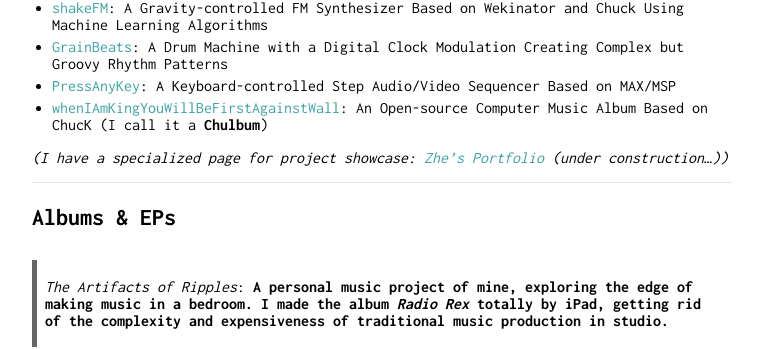
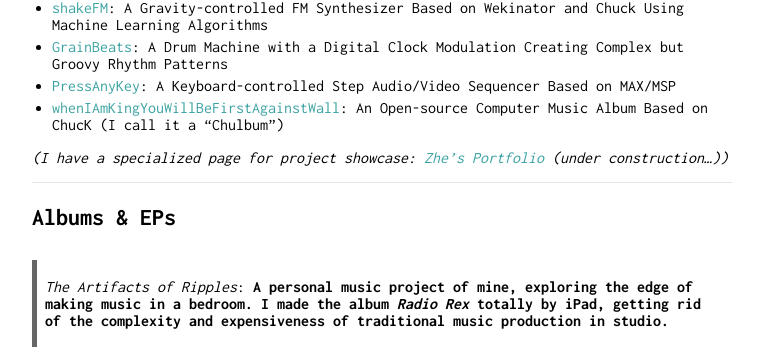
Before and after one commit to Paranoid2droid/cv, a Jekyll site: the page built from index.md, in a window 1280 px wide and 900 px high, scrolled down 2213 px. Shown: the part 161-510 px from the top of the window, without its empty margins (258-1021 px from the left). Built offline with Jekyll 4.4.1, drawn with Linux system fonts in a browser that asks for light colours.

Commit message:
update projects

```diff
--- a/index.md
+++ b/index.md
@@ -97,7 +97,7 @@
 * [shakeFM](https://github.com/paranoid2droid/shakeFM){:target="_blank"}: A Gravity-controlled FM Synthesizer Based on Wekinator and Chuck Using Machine Learning Algorithms
 * [GrainBeats](https://github.com/paranoid2droid/GrainBeats){:target="_blank"}: A Drum Machine with a Digital Clock Modulation Creating Complex but Groovy Rhythm Patterns
 * [PressAnyKey](https://github.com/paranoid2droid/PressAnyKey){:target="_blank"}: A Keyboard-controlled Step Audio/Video Sequencer Based on MAX/MSP
-* [whenIAmKingYouWillBeFirstAgainstWall](https://github.com/paranoid2droid/whenIAmKingYouWillBeFirstAgainstWall){:target="_blank"}: An Open-source Computer Music Album Based on ChucK (I call it a **Chulbum**)
+* [whenIAmKingYouWillBeFirstAgainstWall](https://github.com/paranoid2droid/whenIAmKingYouWillBeFirstAgainstWall){:target="_blank"}: An Open-source Computer Music Album Based on ChucK (I call it a "Chulbum")
 
 *(I have a specialized page for project showcase: [Zhe's Portfolio](https://zhezhang.me/portfolio/#interactive-audiovisual) (under construction...))*
 
@@ -120,18 +120,6 @@
 <img class="cover-picture" src="guyu.jpg" title="The Artifacts of Ripples - Guyu" alt="The Artifacts of Ripples - Guyu" />
 </a>
 
-<!---
-[![alt text](radiorex.jpg "Radio Rex"){:height="100px" width="100px" style="float:left"}](https://theartifactsofripples.bandcamp.com/album/radio-rex)
--->
-
-<!--
-<iframe width="100%" height="200" scrolling="no" frameborder="no" allow="autoplay" src="https://w.soundcloud.com/player/?url=https%3A//api.soundcloud.com/playlists/703468422&color=%237c766d&auto_play=false&hide_related=false&show_comments=true&show_user=true&show_reposts=false&show_teaser=true&visual=true"></iframe>
-
-<iframe width="100%" height="200" scrolling="no" frameborder="no" allow="autoplay" src="https://w.soundcloud.com/player/?url=https%3A//api.soundcloud.com/playlists/703446387&color=%236c8b5c&auto_play=false&hide_related=false&show_comments=true&show_user=true&show_reposts=false&show_teaser=true&visual=true"></iframe>
-
-<iframe width="100%" height="200" scrolling="no" frameborder="no" allow="autoplay" src="https://w.soundcloud.com/player/?url=https%3A//api.soundcloud.com/tracks/571439184&color=%235c6c44&auto_play=false&hide_related=false&show_comments=true&show_user=true&show_reposts=false&show_teaser=true&visual=true"></iframe>
--->
-
 > *Subaqua Roaming Guide*: **A band with my friends *Shenyang Xu* and *Yonglin Zhang*. I did some parts of the composing, recording, sampling, mixing, vocal, electric guitar, synthesizer, and sound effects in the works.**
 
 <a href="https://subaquaroamingguide.bandcamp.com/album/and-a-star-to-steer-her-by" target="_blank">
@@ -140,12 +128,6 @@
 <a href="https://subaquaroamingguide.bandcamp.com/album/marine-debris" target="_blank">
 <img class="cover-picture" src="marinedebris.jpg" title="Subaqua Roaming Guide - Marine Debris" alt="Subaqua Roaming Guide - Marine Debris" />
 </a>
-
-<!---
-<iframe width="100%" height="200" scrolling="no" frameborder="no" allow="autoplay" src="https://w.soundcloud.com/player/?url=https%3A//api.soundcloud.com/playlists/703417029&color=%230a3665&auto_play=false&hide_related=false&show_comments=true&show_user=true&show_reposts=false&show_teaser=true&visual=true"></iframe>
-
-<iframe width="100%" height="200" scrolling="no" frameborder="no" allow="autoplay" src="https://w.soundcloud.com/player/?url=https%3A//api.soundcloud.com/playlists/702584835&color=%235b759c&auto_play=false&hide_related=false&show_comments=true&show_user=true&show_reposts=false&show_teaser=true&visual=true"></iframe>
--->
 
 ---
 
```
